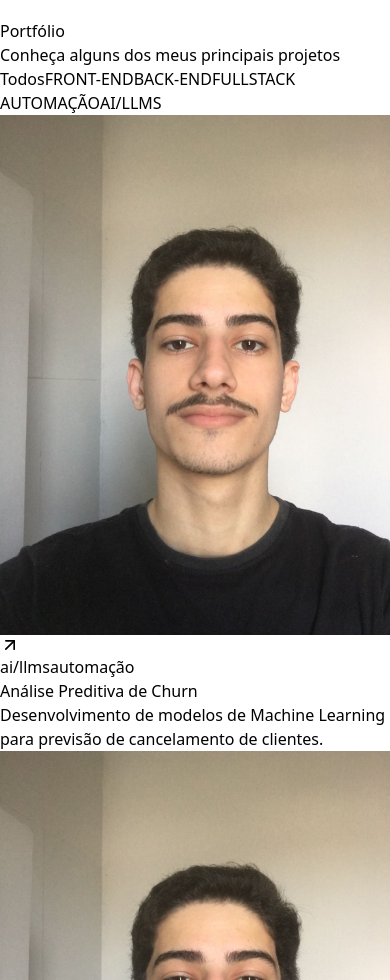
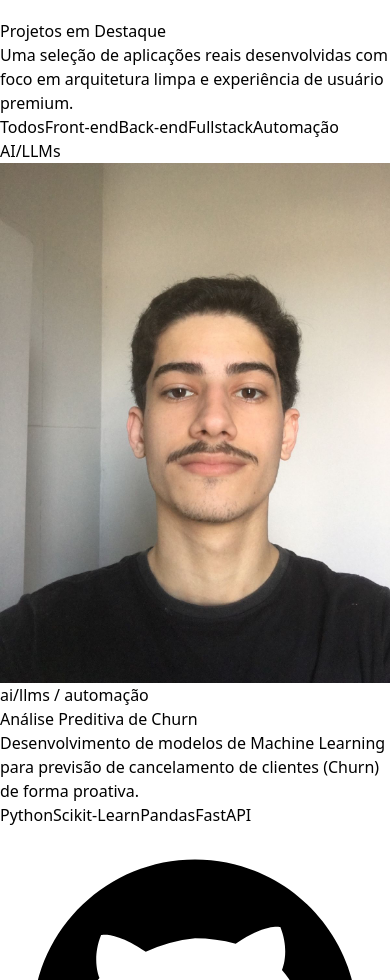
Before and after one commit to leandrofariasfl/portfolio, a React (Vite) app: page / in a window 390 px wide. Shown: the part 1020-2000 px from the top of the page. Built offline with nearby package versions, Linux system fonts and the light colour scheme.

Commit message:
feat: altera seção de projetos para um layout de listagem  zigue-zague

```diff
--- a/package.json
+++ b/package.json
@@ -27,6 +27,7 @@
     "eslint-plugin-react-refresh": "^0.5.2",
     "globals": "^17.6.0",
     "postcss": "^8.5.15",
+    "prettier-plugin-tailwindcss": "^0.8.0",
     "tailwindcss": "^3.4.19",
     "vite": "^8.0.14"
   }
--- a/src/components/Navbar.jsx
+++ b/src/components/Navbar.jsx
@@ -13,7 +13,7 @@ const Navbar = () => {
     <nav className="fixed top-0 left-0 right-0 z-50 bg-[#000300]/90 backdrop-blur-md border-b border-gray-800">
       <div className="flex justify-between items-center h-20 max-w-[1240px] mx-auto px-4 text-white">
         {/* Corrigido text-1xl para text-xl */}
-        <h1 className="text-xl sm:text-2xl md:text-3xl font-bold font-mono">Leandro.dev</h1>
+        <h1 className="text-xl sm:text-2xl md:text-3xl font-bold font-mono">.dev</h1>
 
         {/* Desktop Navigation */}
         <ul className="hidden md:flex gap-2">
--- a/src/components/Project.jsx
+++ b/src/components/Project.jsx
@@ -1,78 +1,67 @@
-import React, { useState, useMemo } from 'react';
-import ProjectCard from './ProjectCard';
-import  {PROJECTS_DATA} from '../data/project'
+import React, { useState } from 'react';
+import { PROJECTS_DATA } from '../data/project'; // Importa os dados brutos
+import ProjectCard from './ProjectCard'; // Importa o card visual
 
+function Projects() {
+  const [categoriaAtiva, setCategoriaAtiva] = useState('Todos');
 
-// Padronize as slugs idênticas às categorias dos projetos para evitar replaces confusos
-const CATEGORIES = ['todos', 'front-end', 'back-end', 'fullstack', 'automação', 'ai/llms'];
+  // Categorias exatamente como solicitadas nas diretrizes (em minúsculo no código para bater com os dados)
+  const categorias = [
+    { label: 'Todos', value: 'Todos' },
+    { label: 'Front-end', value: 'front-end' },
+    { label: 'Back-end', value: 'back-end' },
+    { label: 'Fullstack', value: 'fullstack' },
+    { label: 'Automação', value: 'automação' },
+    { label: 'AI/LLMs', value: 'ai/llms' }
+  ];
 
-const Project = () => {
-  const [selectedCategory, setSelectedCategory] = useState('todos');
-
-  // PERFORMANCE: useMemo garante que o filtro só rode se a categoria selecionada mudar
-  const filteredProjects = useMemo(() => {
-    if (selectedCategory === 'todos') return PROJECTS_DATA;
-    return PROJECTS_DATA.filter(project =>
-      project.category.includes(selectedCategory)
-    );
-  }, [selectedCategory]);
+  // Lógica de filtragem adaptada para array de categorias (.includes)
+  const projetosFiltrados = categoriaAtiva === 'Todos'
+    ? PROJECTS_DATA
+    : PROJECTS_DATA.filter(projeto => projeto.category.includes(categoriaAtiva));
 
   return (
-    <section id="portfolio" className="w-full bg-slate-950 py-16 px-4 md:py-24">
-      <div className="max-w-[1240px] mx-auto w-full flex flex-col">
+    <section id="portfolio" className="max-w-5xl mx-auto px-4 py-24 border-t border-slate-900">
 
-        {/* Título */}
-        <div className="text-center mb-10">
-          <h2 className="text-3xl sm:text-4xl font-extrabold text-white tracking-tight mb-2">
-            Portfólio
+      {/* CABEÇALHO */}
+      <div className="text-center mb-12">
+        <h2 className="text-3xl font-bold text-white tracking-tight sm:text-4xl">
+          Projetos em Destaque
         </h2>
-          <p className="text-slate-400 text-sm sm:text-base">Conheça alguns dos meus principais projetos</p>
+        <p className="mt-3 text-slate-400 max-w-xl mx-auto text-sm">
+          Uma seleção de aplicações reais desenvolvidas com foco em arquitetura limpa e experiência de usuário premium.
+        </p>
       </div>
-
-        {/* Botões de Categoria - Adicionado scroll horizontal suave se as categorias forem muitas no mobile */}
-        <div className="flex flex-nowrap sm:flex-wrap justify-start sm:justify-center gap-2 mb-10 pb-3 overflow-x-auto no-scrollbar mask-gradient">
-          {CATEGORIES.map((category) => (
+      {/* FILTROS (ESTILO PÍLULA) */}
+      <div className="flex flex-wrap justify-center gap-2 mb-20">
+        {categorias.map((cat) => (
           <button
-              key={category}
-              onClick={() => setSelectedCategory(category)}
-              className={`px-4 py-2 rounded-full font-medium transition-all text-xs sm:text-sm whitespace-nowrap border ${
-                selectedCategory === category
-                  ? 'bg-blue-600 border-blue-600 text-white shadow-lg shadow-blue-600/20'
-                  : 'bg-slate-900 border-slate-800 text-slate-400 hover:text-white hover:border-slate-700'
+            key={cat.value}
+            onClick={() => setCategoriaAtiva(cat.value)}
+            className={`px-4 py-1.5 rounded-full text-xs font-medium tracking-wide border transition-all duration-200 cursor-pointer ${
+              categoriaAtiva === cat.value
+                ? 'bg-[rgb(55,65,81)] text-[rgb(209,213,219)] text-sm font-inter font-medium rounded-xl px-5 py-1 shadow-lg shadow-cyan-500/5'
+                : 'bg-[rgb(55,65,81)] text-[rgb(209,213,219)] text-sm font-inter font-medium rounded-xl px-5 py-1 border-slate-800/80 hover:text-white hover:border-slate-700'
             }`}
           >
-              {category === 'todos' ? 'Todos' : category.toUpperCase()}
+            {cat.label}
           </button>
         ))}
       </div>
 
-        {/* Grid de Projetos - Ajustado espaçamento e estados vazios */}
-        {filteredProjects.length === 0 ? (
-          <p className="text-center text-slate-500 my-12">Nenhum projeto encontrado nesta categoria.</p>
-        ) : (
-          <div className="grid grid-cols-1 sm:grid-cols-2 lg:grid-cols-3 gap-6 mb-12">
-            {filteredProjects.map((project) => (
+      {/* LISTA HORIZONTAL ZIG-ZAG */}
+      <div className="flex flex-col gap-24 md:gap-32">
+        {projetosFiltrados.map((projeto, index) => (
           <ProjectCard
-                key={project.id}
-                title={project.title}
-                description={project.description}
-                category={project.category}
-                image={project.image}
-                link={project.link}
+            key={projeto.id}
+            projeto={projeto}
+            inverter={index % 2 !== 0} // Passa true se for o 2º, 4º elemento...
           />
         ))}
       </div>
-        )}
 
-        {/* Botão View All */}
-        <div className="flex justify-center">
-          <button className="px-8 py-3 border border-slate-700 text-slate-300 rounded-full hover:bg-slate-900 hover:text-white hover:border-slate-500 transition-all font-medium text-sm shadow-sm">
-            Ver todos no GitHub
-          </button>
-        </div>
-      </div>
     </section>
   );
-};
+}
 
-export default Project;
+export default Projects;
--- a/src/components/ProjectCard.jsx
+++ b/src/components/ProjectCard.jsx
@@ -1,57 +1,79 @@
 import React from 'react';
 import { FiArrowUpRight } from 'react-icons/fi';
 
-const ProjectCard = ({ title, description, category, image, link }) => {
+function ProjectCard({ projeto, inverter }) {
   return (
-    // Melhoria de Acessibilidade e UX: O card inteiro agora é uma tag <a>.
-    // Fica muito mais fácil de clicar no mobile (área de toque maior).
-    <a
-      href={link}
-      target="_blank"
-      rel="noopener noreferrer"
-      className="group flex flex-col bg-slate-900 rounded-xl overflow-hidden border border-slate-800/60 hover:border-slate-700 hover:shadow-2xl hover:shadow-blue-500/5 transition-all duration-300 focus:outline-none focus:ring-2 focus:ring-blue-500"
-    >
-      {/* Imagem com overlay */}
-      <div className="relative overflow-hidden bg-slate-800 aspect-video w-full">
+    <div className="grid grid-cols-1 md:grid-cols-2 gap-8 md:gap-12 items-center group">
+
+      {/* IMAGEM / MOCKUP */}
+      <div className={`w-full aspect-video md:aspect-[4/3] rounded-2xl overflow-hidden bg-slate-900 border border-slate-800/80 relative shadow-2xl transition-all duration-500 hover:border-slate-700/50 group-hover:-translate-y-1 ${
+        inverter ? 'md:order-last' : ''
+      }`}>
         <img
-          src={image}
-          alt={`Amostra do projeto ${title}`}
-          className="w-full h-full object-cover group-hover:scale-105 transition-transform duration-500"
-          loading="lazy" // Boa prática de performance para carregar imagens sob demanda
+          src={projeto.image}
+          alt={projeto.title}
+          className="w-full h-full object-cover object-top transition-transform duration-700 ease-out group-hover:scale-105 filter brightness-90 group-hover:brightness-100"
         />
-
-        {/* Ícone do link sobreposto simplificado e mais elegante */}
-        <div className="absolute inset-0 bg-black/0 group-hover:bg-black/50 transition-colors duration-300 flex items-center justify-center">
-          <div className="w-11 h-11 rounded-full bg-blue-600 flex items-center justify-center scale-75 opacity-0 group-hover:scale-100 group-hover:opacity-100 transition-all duration-300 shadow-md">
-            <FiArrowUpRight size={20} className="text-white" />
-          </div>
-        </div>
+        <div className="absolute inset-0 bg-gradient-to-t from-slate-950/20 via-transparent to-transparent pointer-events-none" />
       </div>
 
-      {/* Conteúdo */}
-      <div className="flex flex-col flex-1 p-5">
-        {/* Categorias no topo dão um ar mais "SaaS/Dashboard" moderno */}
-        <div className="flex flex-wrap gap-1.5 mb-3">
-          {category.map((cat, index) => (
+      {/* CONTEÚDO TEXTUAL */}
+      <div className="flex flex-col h-full justify-center">
+        {/* Mostra as categorias do projeto separadas por barra */}
+        <span className="text-xs font-mono tracking-widest text-cyan-500 uppercase mb-2 block">
+          {projeto.category.join(' / ')}
+        </span>
+
+        <h3 className="text-lg md:text-xl font-bold text-[rgb(249,250,251)] tracking-tight mb-4 group-hover:text-blue-600 transition-colors duration-300">
+          {projeto.title}
+        </h3>
+
+        <p className="text-[rgb(209,213,219)] text-base leading-relaxed mb-6 font-normal">
+          {projeto.description}
+        </p>
+
+        {/* BADGES */}
+        <div className="flex flex-wrap gap-2 mb-6">
+          {projeto.tags?.map((tag) => (
             <span
-              key={index}
-              className="text-[10px] uppercase tracking-wider font-semibold px-2.5 py-0.5 bg-slate-800 text-blue-400 rounded-md border border-slate-700/50"
+              key={tag}
+              className="bg-[rgb(55,65,81)] text-[rgb(209,213,219)] text-normal text-sm font-inter font-medium rounded-xl px-5 py-1"
             >
-              {cat}
+              {tag}
             </span>
           ))}
         </div>
 
-        <h3 className="text-base md:text-lg font-bold text-white mb-2 line-clamp-1 group-hover:text-blue-400 transition-colors">
-          {title}
-        </h3>
+        {/* LINKS */}
+        <div className="flex items-center gap-4 pt-2 border-t border-slate-900/60 mt-auto">
+          <a
+            href={projeto.github}
+            target="_blank"
+            rel="noreferrer"
+            className="text-slate-400 hover:text-white transition-colors p-1"
+            title="Código Fonte"
+          >
+            <svg className="w-6 h-6" fill="currentColor" viewBox="0 0 24 24">
+              <path fillRule="evenodd" clipRule="evenodd" d="M12 2C6.477 2 2 6.477 2 12c0 4.42 2.865 8.166 6.839 9.489.5.092.682-.217.682-.48.0-.237-.008-.866-.013-1.7-2.782.603-3.369-1.34-3.369-1.34-.454-1.156-1.11-1.464-1.11-1.464-.908-.62.069-.0.069-.608.009 1.005.454 1.532 1.005 1.532.892 1.53 2.341 1.088 2.91.832.092-.647.35-1.088.636-1.338-2.22-.253-4.555-1.11-4.555-4.943 0-1.091.39-1.984 1.029-2.683-.103-.253-.446-1.27.098-2.647 0 0 .84-.269 2.75 1.025A9.564 9.564 0 0112 6.844c.85.004 1.705.115 2.504.337 1.909-1.294 2.747-1.025 2.747-1.025.546 1.377.203 2.394.1 2.647.64.699 1.028 1.592 1.028 2.683 0 3.842-2.339 4.687-4.566 4.935.359.309.678.919.678 1.852 0 1.336-.012 2.415-.012 2.743 0 .267.18.577.688.479C19.138 20.164 22 16.418 22 12c0-5.523-4.477-10-10-10z" />
+            </svg>
+          </a>
 
-        <p className="text-xs md:text-sm text-slate-400 leading-relaxed line-clamp-3 flex-1">
-          {description}
-        </p>
+          <a
+            href={projeto.link}
+            target="_blank"
+            rel="noreferrer"
+            className="text-slate-400 hover:text-white transition-colors p-1"
+            title="Visualizar Projeto"
+          >
+            <svg className="w-6 h-6" fill="none" stroke="currentColor" strokeWidth="2" viewBox="0 0 24 24">
+              <path strokeLinecap="round" strokeLinejoin="round" d="M13.5 6H5.25A2.25 2.25 0 003 8.25v10.5A2.25 2.25 0 005.25 21h10.5A2.25 2.25 0 0018 18.75V10.5m-10.5 6L21 3m0 0h-5.25M21 3v5.25" />
+            </svg>
+          </a>
+        </div>
       </div>
-    </a>
+
+    </div>
   );
-};
+}
 
 export default ProjectCard;
--- a/src/data/project.js
+++ b/src/data/project.js
@@ -4,25 +4,31 @@ export const PROJECTS_DATA = [
   {
     id: 1,
     title: 'Análise Preditiva de Churn',
-    description: 'Desenvolvimento de modelos de Machine Learning para previsão de cancelamento de clientes.',
+    description: 'Desenvolvimento de modelos de Machine Learning para previsão de cancelamento de clientes (Churn) de forma proativa.',
     category: ['ai/llms', 'automação'],
-    image: fotoPerfil, // Usando a variável importada acima, nunca a string direta
+    tags: ['Python', 'Scikit-Learn', 'Pandas', 'FastAPI'],
+    image: fotoPerfil,
+    github: '#',
     link: '#'
   },
   {
     id: 2,
     title: 'E-commerce Dashboard',
-    description: 'Painel administrativo completo com gráficos interativos e inteligência de negócios.',
+    description: 'Painel administrativo completo com gráficos interativos, controle de estoque e inteligência de negócios integrada.',
     category: ['front-end', 'fullstack'],
+    tags: ['React', 'Tailwind CSS', 'TypeScript', 'Recharts'],
     image: fotoPerfil,
+    github: '#',
     link: '#'
   },
   {
     id: 3,
     title: 'Plataforma de Ensino IA',
-    description: 'Web Design / Usability Testing aplicado a sistemas de educação à distância.',
-    category: ['front-end'],
+    description: 'Ambiente virtual de aprendizagem adaptativo que utiliza modelos de linguagem para criar trilhas de estudo personalizadas.',
+    category: ['front-end', 'ai/llms'],
+    tags: ['React', 'Next.js', 'Tailwind CSS', 'OpenAI API'],
     image: fotoPerfil,
+    github: '#',
     link: '#'
   }
 ];
--- a/src/index.css
+++ b/src/index.css
@@ -1,3 +1,8 @@
 @tailwind base;
 @tailwind components;
 @tailwind utilities;
+
+html {
+  scroll-snap-type: y mandatory;
+  scroll-behavior: smooth;
+}
```
Also changed, not shown: 2 other files (tests, documents, lock files or other folders). Lines whose indentation alone changed are shown as unchanged.
